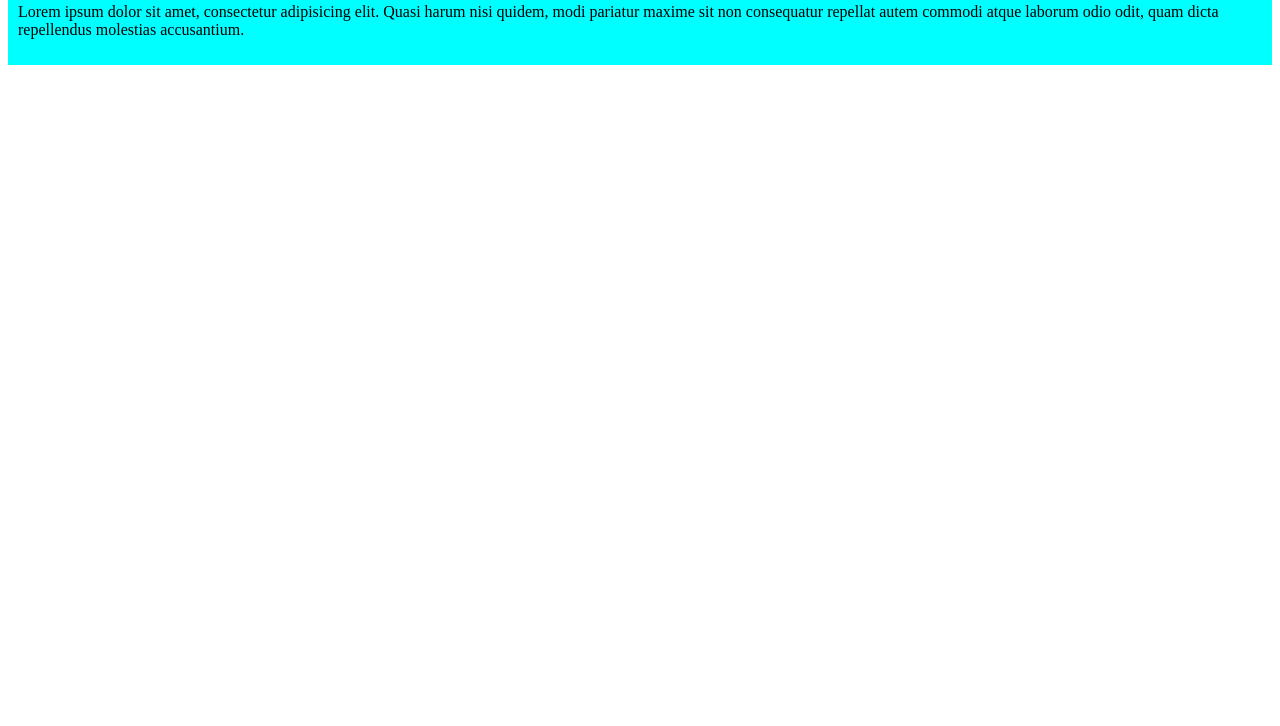
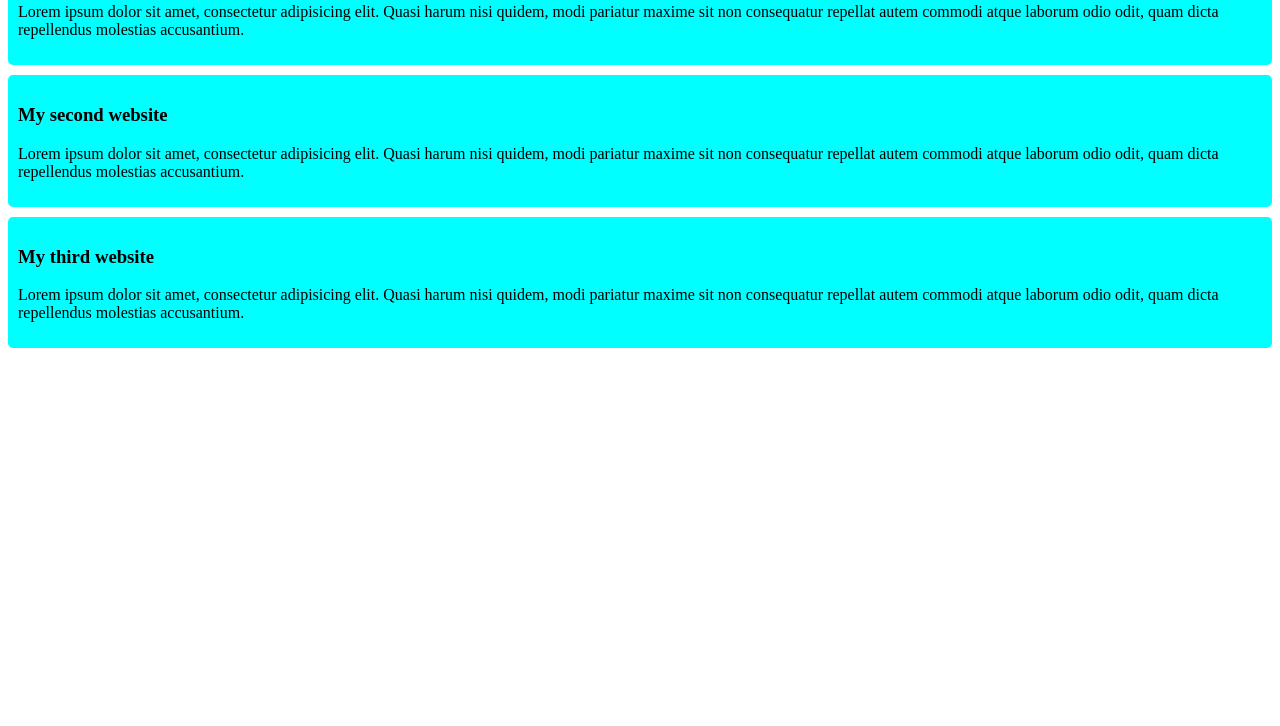
Before and after one commit to ShakilAhmedShihab/my-simple-website, a plain HTML site: page index.html in a window 1280 px wide. Shown: the part 74-800 px from the top of the page. Drawn offline with Linux system fonts and the light colour scheme.

Commit message:
Second and third website added

```diff
--- a/index.html
+++ b/index.html
@@ -11,5 +11,13 @@
         <h3>My fist website</h3>
         <p>Lorem ipsum dolor sit amet, consectetur adipisicing elit. Quasi harum nisi quidem, modi pariatur maxime sit non consequatur repellat autem commodi atque laborum odio odit, quam dicta repellendus molestias accusantium.</p>
     </div>
+    <div>
+        <h3>My second website</h3>
+        <p>Lorem ipsum dolor sit amet, consectetur adipisicing elit. Quasi harum nisi quidem, modi pariatur maxime sit non consequatur repellat autem commodi atque laborum odio odit, quam dicta repellendus molestias accusantium.</p>
+    </div>
+    <div>
+        <h3>My third website</h3>
+        <p>Lorem ipsum dolor sit amet, consectetur adipisicing elit. Quasi harum nisi quidem, modi pariatur maxime sit non consequatur repellat autem commodi atque laborum odio odit, quam dicta repellendus molestias accusantium.</p>
+    </div>
 </body>
 </html>
--- a/styles/blog.css
+++ b/styles/blog.css
@@ -1,4 +1,6 @@
 div{
     background-color: aqua;
     padding: 10px ;
+    margin-bottom: 10px;
+    border-radius: 5px;
 }
```
